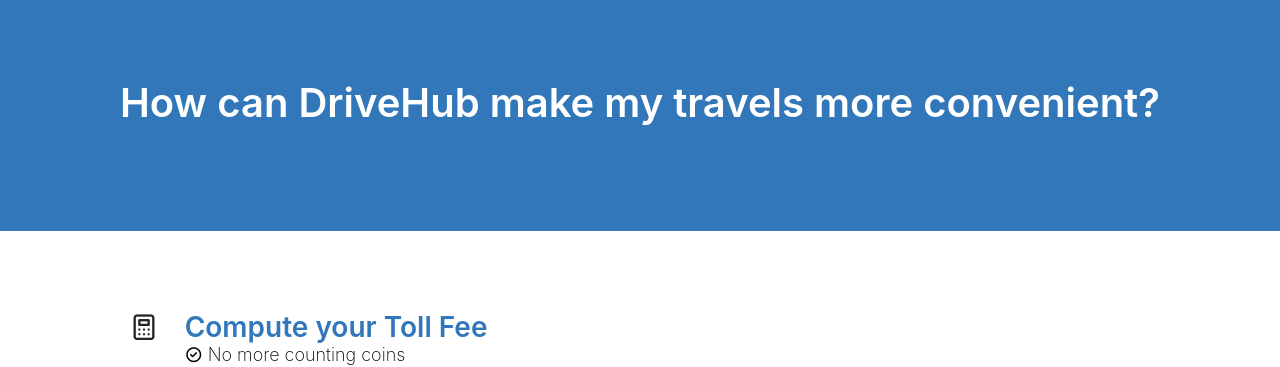
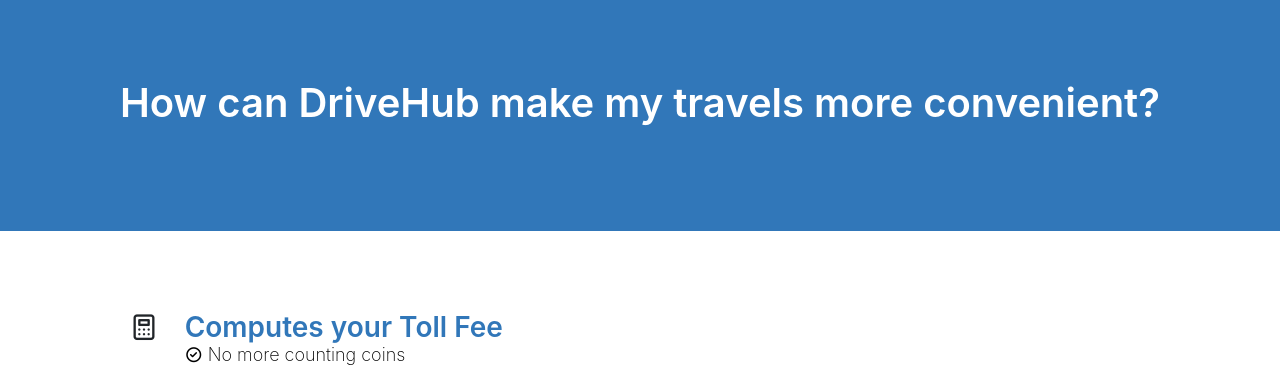
Before and after one commit to JMIRADOR27/Registration, a PHP site: page /drivehub/index.php in a window 1280 px wide. Shown: the part 1354-1721 px from the top of the page. Run offline with PHP 8.4, Linux system fonts and the light colour scheme; some libraries are stand-ins or nearby versions.

Commit message:
typo fix

```diff
--- a/drivehub/index.php
+++ b/drivehub/index.php
@@ -377,7 +377,7 @@
 
                         <div class="h3 row" style="margin-bottom: 12px;">
                             <div class="col-md-1 col-2" data-aos="fade-left" data-aos-delay="100"><i class="uil uil-calculator"></i></div>
-                            <div class="col-md-11 col-10 blue-font" data-aos="fade-left" data-aos-delay="100">Compute your Toll Fee</div>
+                            <div class="col-md-11 col-10 blue-font" data-aos="fade-left" data-aos-delay="100">Computes your Toll Fee</div>
                             <div class="col-md-1 col-2" data-aos="fade-left" data-aos-delay="100"></div>
                             <div class="col-md-11 col-10 blue-font bullet-point" data-aos="fade-left" data-aos-delay="100"><i class="uil uil-check-circle"></i> No more counting coins</div>
                             <div class="col-md-1 col-2" data-aos="fade-left" data-aos-delay="100"></div>
```
